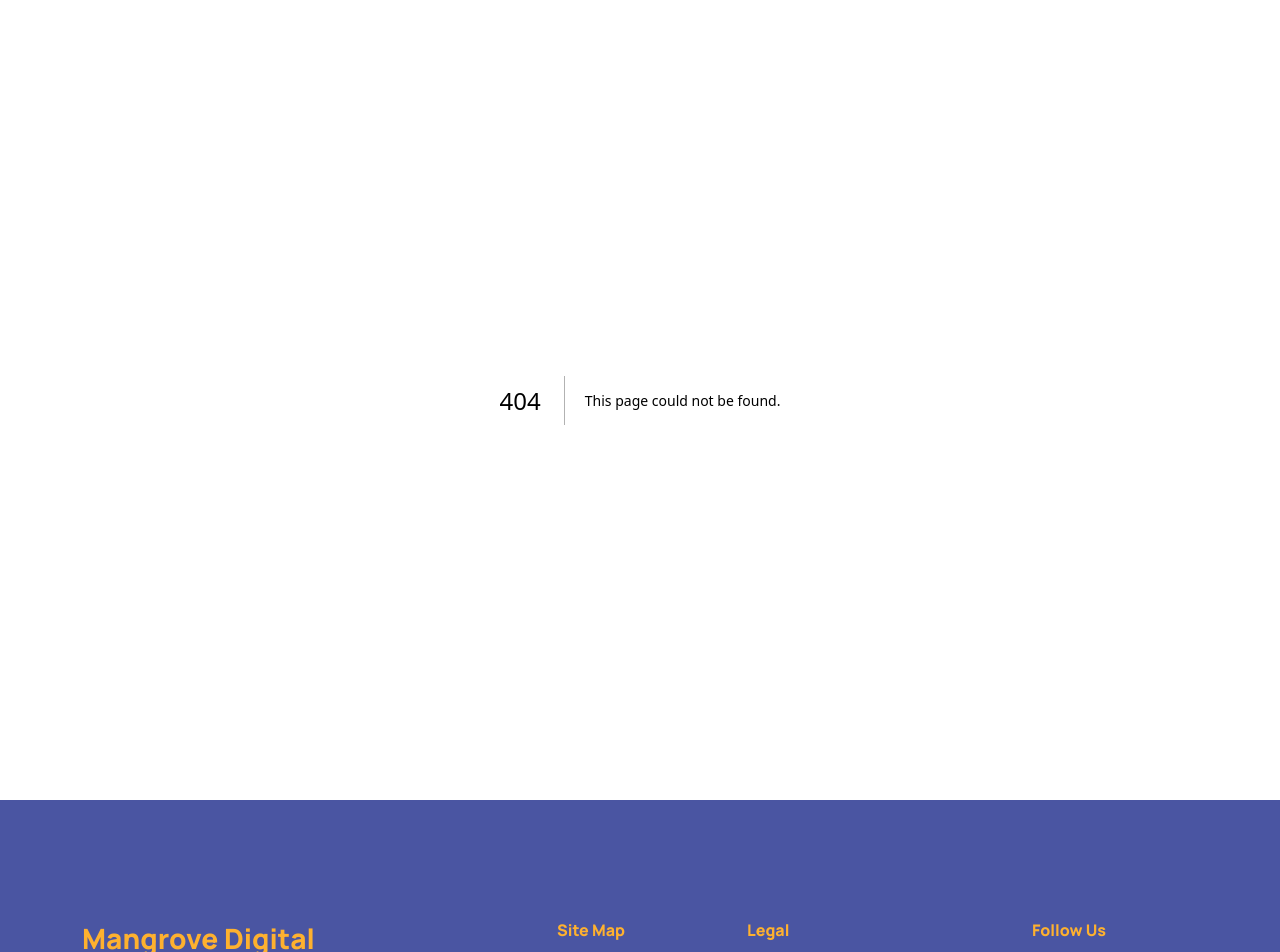
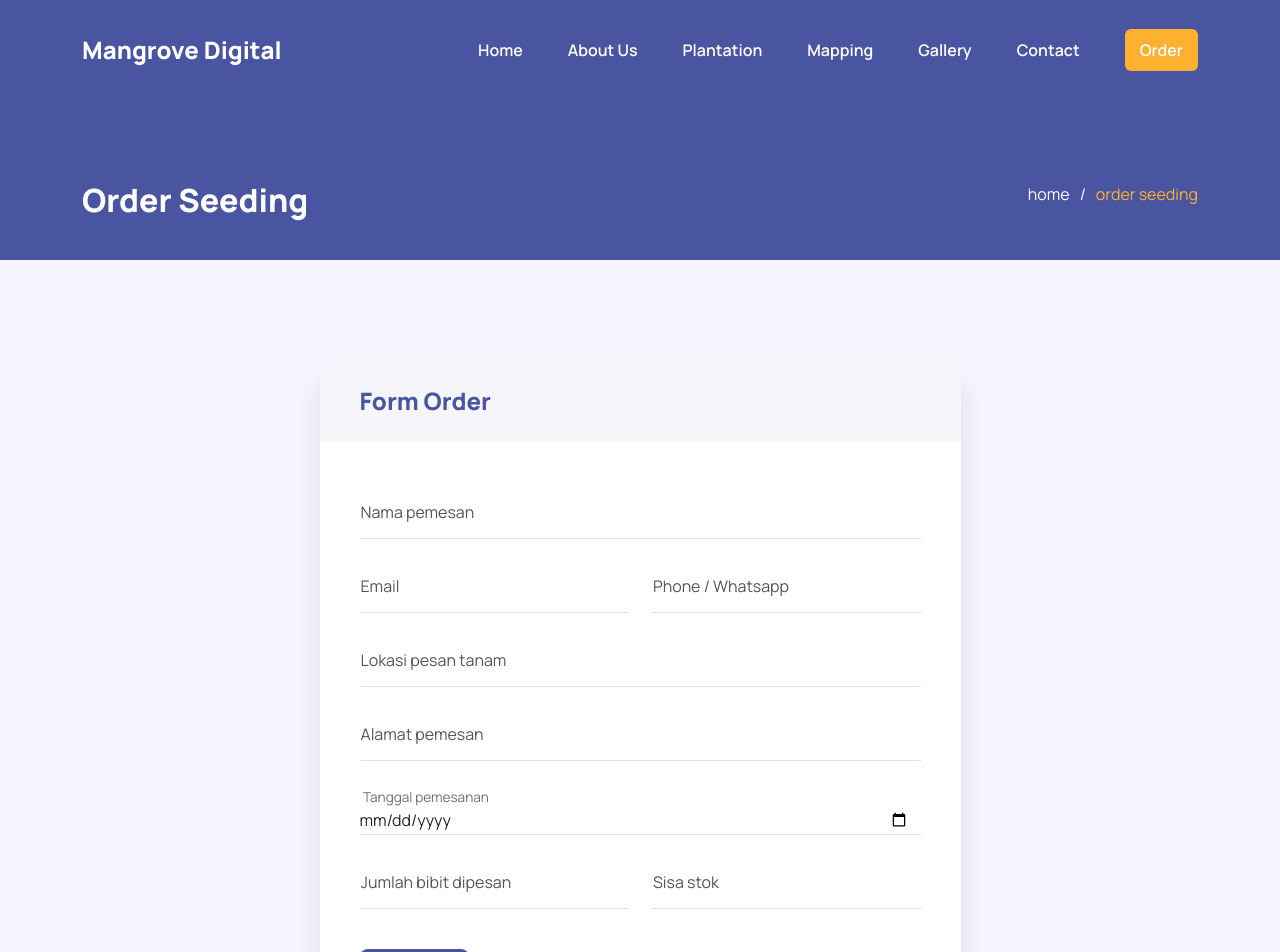
Before and after one commit to deniprobow/web-mangrove-digital-id, a Next.js app: page /order in a window 1280 px wide. Before the commit this address had no page. Shown: the top 952 px of the page. Built offline with nearby package versions, Linux system fonts and the light colour scheme.

Commit message:
add page order

```diff
--- a/components/header/index.tsx
+++ b/components/header/index.tsx
@@ -42,6 +42,7 @@ export const Header = () => {
                         <li className={router.pathname == "/mapping" ? "active" : ""}><Link href="/mapping">Mapping</Link></li>
                         <li className={router.pathname == "/album" ? "active" : ""}><Link href="/album">Gallery</Link></li>
                         <li className={router.pathname == "/contact" ? "active" : ""}><Link href="/contact">Contact</Link></li>
+                        <li className="nav-main"><Link href="/order">Order</Link></li>
                     </ul>
                 </nav>
                 <div className="header--toggle-nav-mobile">
--- a/components/header/style/_header.scss
+++ b/components/header/style/_header.scss
@@ -32,6 +32,7 @@
         padding-left: 0;
         margin-bottom: 0;
         display: flex;
+        align-items: center;
         list-style: none;
         gap: 45px;
 
@@ -47,6 +48,15 @@
                 > a {
                     color: $accent-color !important;
                     font-weight: 800;
+                }
+            }
+
+            &.nav-main {
+                > a {
+                    display: inline-block;
+                    padding: 7px 15px;
+                    border-radius: 6px;
+                    background-color: $accent-color;
                 }
             }
 
@@ -71,6 +81,12 @@ header.header {
                 > li {
                     > a {
                         color: $primary-color;
+                    }
+
+                    &.nav-main {
+                        > a {
+                            color: #fff;
+                        }
                     }
                 }
             }
--- a/pages/album/index.tsx
+++ b/pages/album/index.tsx
@@ -1,7 +1,7 @@
 import { Loading } from '@/components/Loading'
 import { Breadcrumb } from '@/components/breadcrumb/style'
 import { CardGallery } from '@/components/CardGallery'
-import Masonry, {ResponsiveMasonry} from 'react-responsive-masonry'
+import Masonry, { ResponsiveMasonry } from 'react-responsive-masonry'
 
 export default function Album() {
     type dataType = {
--- /dev/null
+++ b/pages/order/index.tsx
@@ -0,0 +1,87 @@
+import { useState } from 'react'
+import { Loading } from '@/components/Loading'
+import { Breadcrumb } from '@/components/breadcrumb/style'
+
+export default function Order() {
+    const breadcrumbLinks = [
+        {
+            name : 'home',
+            url : '/home'
+        },{
+            name : 'order seeding',
+            url : '/order'
+        }
+    ]
+
+    return (
+        <>
+            <Loading />
+            <Breadcrumb
+                title = "Order Seeding"
+                links = {breadcrumbLinks}
+            />
+            <main className="main-wrapper bg-grey">
+                <div className="container">
+                    <div className="row justify-content-center">
+                        <div className="col-lg-7">
+                            <div className="card card-order">
+                                <div className="card-header">
+                                    <h4 className="font-weight-bolder mb-0">Form Order</h4>
+                                </div>
+                                <div className="card-body">
+                                    <form action="">
+                                        <div className="form-floating mb-3">
+                                            <input type="text" className="form-control" id="inputNamaPemesan" placeholder="Nama pemesan" />
+                                            <label for="inputNamaPemesan">Nama pemesan</label>
+                                        </div>
+                                        <div className="row">
+                                            <div className="col-lg-6 mb-3">
+                                                <div className="form-floating">
+                                                    <input type="email" className="form-control" id="inputEmail" placeholder="Email" />
+                                                    <label for="inputEmail">Email</label>
+                                                </div>
+                                            </div>
+                                            <div className="col-lg-6 mb-3">
+                                                <div className="form-floating">
+                                                    <input type="text" className="form-control" id="input phone" placeholder="Phone / Whatsapp" />
+                                                    <label for="input phone">Phone / Whatsapp</label>
+                                                </div>
+                                            </div>
+                                        </div>
+                                        <div className="form-floating mb-3">
+                                            <input type="text" className="form-control" id="inputLokasiPesanTanam" placeholder="Lokasi pesan tanam" />
+                                            <label for="inputLokasiPesanTanam">Lokasi pesan tanam</label>
+                                        </div>
+                                        <div className="form-floating mb-3">
+                                            <input type="text" className="form-control" id="inputAlamatPemesan" placeholder="Alamat pemesan" />
+                                            <label for="inputAlamatPemesan">Alamat pemesan</label>
+                                        </div>
+                                        <div className="form-floating mb-3">
+                                            <input type="date" className="form-control" id="inputTanggalPemesanan" placeholder="Tanggal pemesanan" />
+                                            <label for="inputTanggalPemesanan">Tanggal pemesanan</label>
+                                        </div>
+                                        <div className="row pb-3">
+                                            <div className="col-lg-6 mb-4">
+                                                <div className="form-floating">
+                                                    <input type="text" className="form-control" id="inputJumlahBibitDipesan" placeholder="Jumlah bibit dipesan" />
+                                                    <label for="inputJumlahBibitDipesan">Jumlah bibit dipesan</label>
+                                                </div>
+                                            </div>
+                                            <div className="col-lg-6 mb-4">
+                                                <div className="form-floating">
+                                                    <input type="text" className="form-control" id="inputSisaStok" placeholder="Sisa stok" />
+                                                    <label for="inputSisaStok">Sisa stok</label>
+                                                </div>
+                                            </div>
+                                        </div>
+                                        <button type="submit" className="btn btn__main">Pesan</button>
+                                    </form>
+                                </div>
+                            </div>
+                        </div>
+                    </div>
+                </div>
+            </main>
+        </>
+    )
+}
--- a/pages/plantation/index.tsx
+++ b/pages/plantation/index.tsx
@@ -61,7 +61,7 @@ export default function Plantation() {
                 title = "Plantation"
                 links = {breadcrumbLinks}
             />
-            <main className="main-wrapper">
+            <main className="main-wrapper bg-grey">
                 <div className="container">
                     <div className="row">
                         <div className="col-lg-10 offset-lg-1">
--- a/styles/scss/layout/_layout.scss
+++ b/styles/scss/layout/_layout.scss
@@ -12,6 +12,10 @@ section {
 
 .main-wrapper {
     padding: 100px 0;
+
+    &.bg-grey {
+        background-color: $bg-section-grey;
+    }
 }
 
 @media (max-width: 575px) {
--- a/styles/scss/module/_button.scss
+++ b/styles/scss/module/_button.scss
@@ -1,5 +1,5 @@
 .btn {
-    padding: 15px 25px;
+    padding: 15px 30px;
     font-weight: 700;
     border-radius: 8px;
 }
--- /dev/null
+++ b/styles/scss/module/_card.scss
@@ -0,0 +1,42 @@
+.card {
+    border: 0;
+    box-shadow: 0 20px 30px rgba(#000, .1);
+    border-radius: 15px !important;
+    overflow: hidden;
+}
+
+.card-header {
+    background-color: rgba($primary-color, .05);
+    border: 0;
+    padding: 25px 40px;
+}
+
+.card-body {
+    padding: 40px;
+}
+
+.card-order {
+    > .card-header {
+        > h4 {
+            color: $primary-color;
+        }
+    }
+
+    .form-floating{
+        .form-control {
+            border-radius: 0;
+            border-width: 0 0 1px 0;
+            padding-top: 40px;
+            padding-left: 0;
+
+            &:focus {
+                box-shadow: none;
+            }
+        }
+
+        > label {
+            padding-left: 0;
+            color: #555;
+        }
+    }
+}
--- a/styles/scss/style.scss
+++ b/styles/scss/style.scss
@@ -4,6 +4,7 @@
 @import '../../components/header/style/header';
 @import './module/button';
 @import './module/typography';
+@import './module/card';
 @import '../../components/Loading/style/loading';
 @import '../../components/cardService/style/card-service';
 @import '../../components/cardTestimonial/style/card-testimonial';
```
